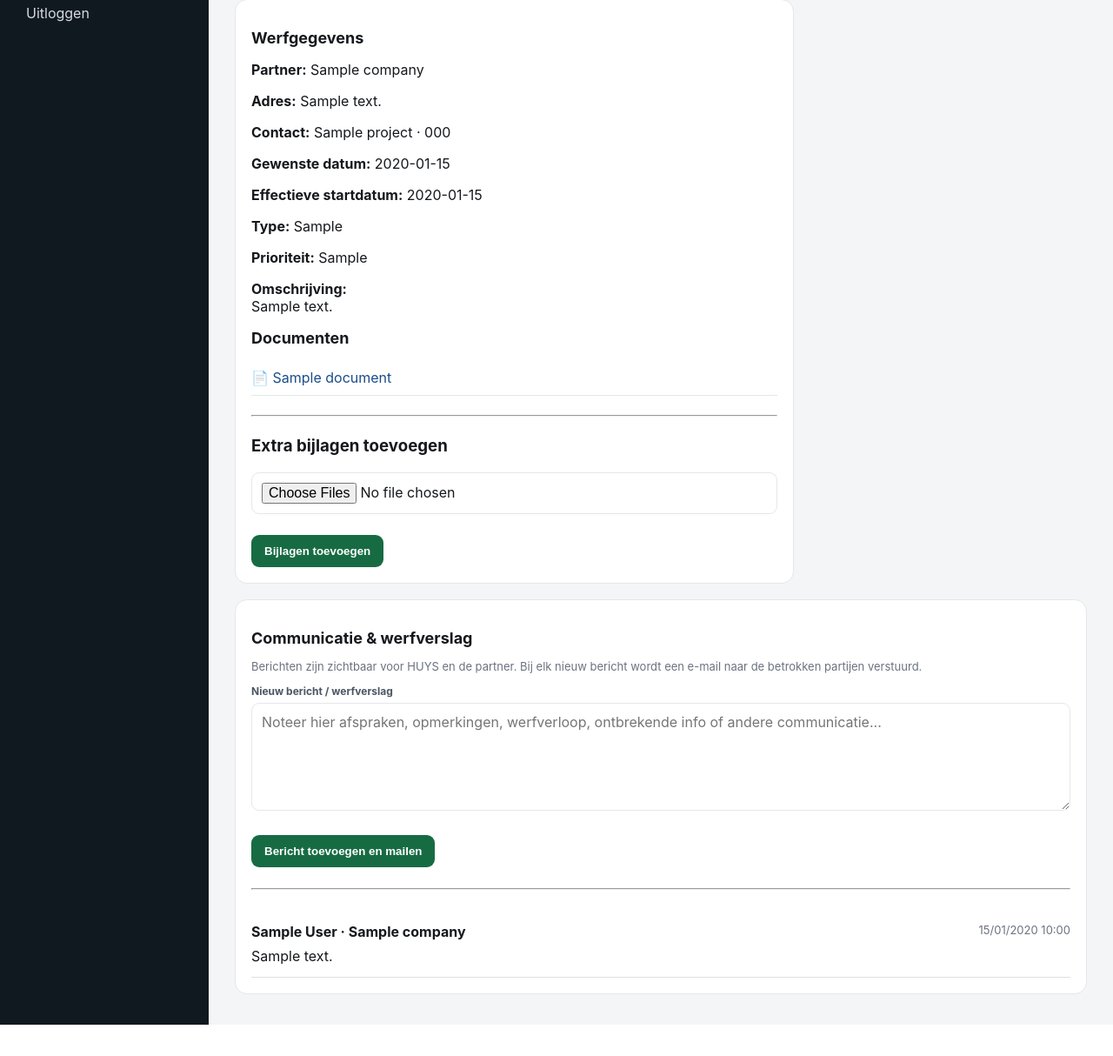
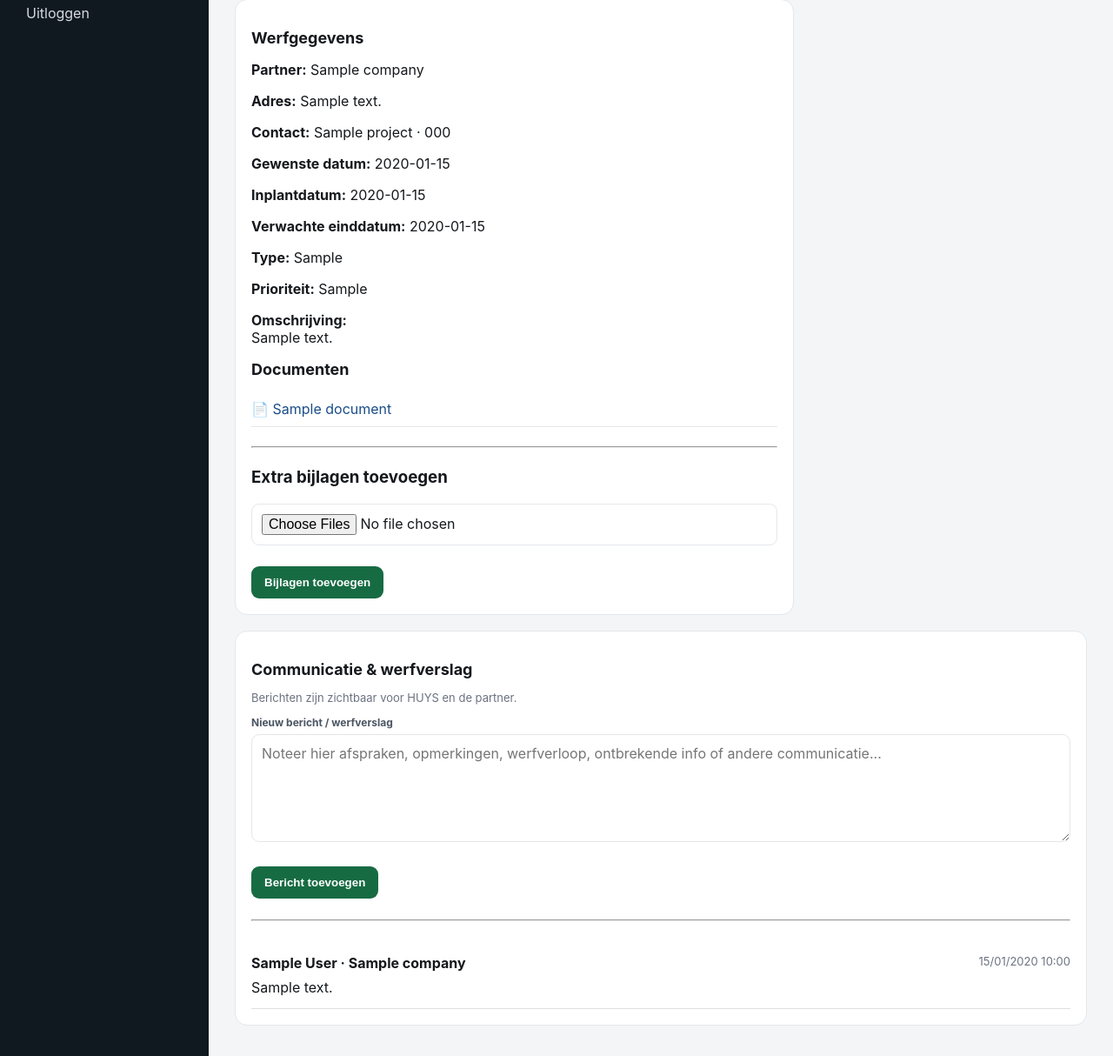
Before and after one commit to schrijnwerkenhuys-lab/huys-partnerportaal, a Flask app: page /projects/1 in a window 1280 px wide. Shown: the part 204-1418 px from the top of the page at 87% size. Before the commit the page ends 1382 px from the top, so only its background shows below. Run offline with Flask 3, Linux system fonts and the light colour scheme; the visitor is signed in with stand-in values (Sample User, id 1); tables that the repository leaves empty hold one stand-in row (values such as "Sample post"); some libraries are stand-ins or nearby versions.

Commit message:
Toon verwachte einddatum bij inplantdatum

```diff
--- a/templates/project_detail.html
+++ b/templates/project_detail.html
@@ -11,7 +11,8 @@
 <p><b>Adres:</b> {{ project.address or '-' }}</p>
 <p><b>Contact:</b> {{ project.contact_name or '-' }} · {{ project.phone or '-' }}</p>
 <p><b>Gewenste datum:</b> {{ project.desired_date or '-' }}</p>
-<p><b>Effectieve startdatum:</b> {{ project.start_date or 'Nog niet ingepland' }}</p>
+<p><b>Inplantdatum:</b> {{ project.start_date or 'Nog niet ingepland' }}</p>
+<p><b>Verwachte einddatum:</b> {{ project.expected_end_date or 'Nog niet bepaald' }}</p>
 <p><b>Type:</b> {{ project.job_type or '-' }}</p>
 <p><b>Prioriteit:</b> {{ project.priority }}</p>
 <p><b>Omschrijving:</b><br>{{ project.description or '-' }}</p>
@@ -33,9 +34,11 @@
 <form method="post" action="{{ url_for('reject_project', project_id=project.id) }}" onsubmit="return confirm('Deze werf weigeren?');"><button type="submit" style="background:#8b1e1e;color:white;">✕ Werf weigeren</button></form>
 </div>
 <form method="post" action="{{ url_for('set_start_date', project_id=project.id) }}" style="margin-bottom:18px;">
-<label>Effectieve startdatum werken</label>
+<label>Inplantdatum / startdatum</label>
 <input type="date" name="start_date" value="{{ project.start_date or '' }}">
-<button class="primary" type="submit">Startdatum opslaan</button>
+<label>Verwachte einddatum</label>
+<input type="date" name="expected_end_date" value="{{ project.expected_end_date or '' }}">
+<button class="primary" type="submit">Planning opslaan</button>
 </form>
 <form method="post" action="{{ url_for('change_status', project_id=project.id) }}">
 <label>Status</label>
@@ -51,11 +54,11 @@
 
 <div class="card" style="margin-top:18px;">
 <h2>Communicatie & werfverslag</h2>
-<p class="muted">Berichten zijn zichtbaar voor HUYS en de partner. Bij elk nieuw bericht wordt een e-mail naar de betrokken partijen verstuurd.</p>
+<p class="muted">Berichten zijn zichtbaar voor HUYS en de partner.</p>
 <form method="post" action="{{ url_for('add_project_message', project_id=project.id) }}">
 <label>Nieuw bericht / werfverslag</label>
 <textarea name="message" rows="5" maxlength="10000" required placeholder="Noteer hier afspraken, opmerkingen, werfverloop, ontbrekende info of andere communicatie..."></textarea>
-<button class="primary" type="submit" style="margin-top:10px;">Bericht toevoegen en mailen</button>
+<button class="primary" type="submit" style="margin-top:10px;">Bericht toevoegen</button>
 </form>
 <hr style="margin:24px 0;">
 {% for m in project.messages|reverse %}
```
